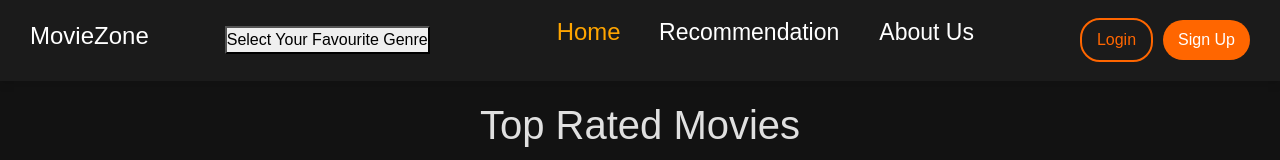
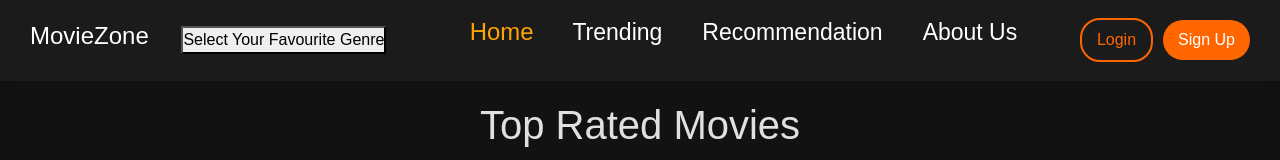
Before and after one commit to ShubhamPal23/Minor_Project, a React (Vite) app in the folder Frontend/: page / in a window 1280 px wide. Shown: the top 160 px of the page. Built offline with nearby package versions, Linux system fonts and the light colour scheme; no server answers.

Commit message:
Update Navbar.jsx

```diff
--- a/Frontend/src/components/Navbar.jsx
+++ b/Frontend/src/components/Navbar.jsx
@@ -44,7 +44,7 @@ const Navbar = () => {
       <button onClick={handlegenre}>Select Your Favourite Genre</button>
       <ul className="nav-links">
         <NavLink className="liinks" to="/">Home</NavLink>
-        {/* <Link to="/trending">Trending</Link> */}
+        <NavLink to="/trending">Trending</NavLink>
         <NavLink className="liinks" to="/recommendation">Recommendation</NavLink>
         <NavLink className="liinks" to="/about">About Us</NavLink>
       </ul>
```
